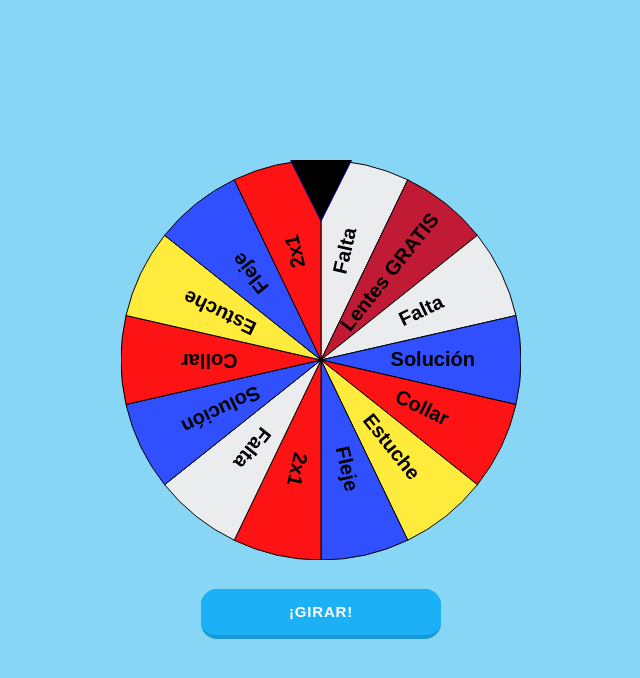
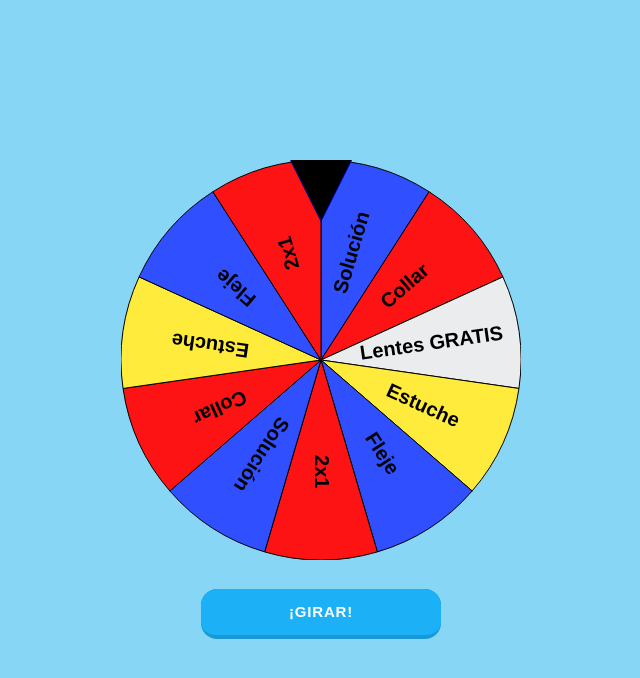
Before and after one commit to luislealdev/ruleta-visualCenter, a website: page index.html in a window 1280 px wide. Shown: the whole page, without its empty margins (319-959 px from the left). Drawn offline with nearby package versions, Linux system fonts and the light colour scheme; some packages are replaced by stand-ins of ours; a script that the page names is missing.

Commit message:
Delete the falta field

```diff
--- a/js/functions.js
+++ b/js/functions.js
@@ -1,16 +1,13 @@
 var miRuleta = new Winwheel({
-  numSegments: 14,
+  numSegments: 11,
   outerRadius: 200,
   segments: [
-    { fillStyle: "#EBECEE", text: "Falta" },
-    { fillStyle: "#C01A34", text: "Lentes GRATIS" },
-    { fillStyle: "#EBECEE", text: "Falta" },
     { fillStyle: "#304ffe", text: "Solución" },
     { fillStyle: "#FD1314", text: "Collar" },
+    { fillStyle: "#EBECEE", text: "Lentes GRATIS" },
     { fillStyle: "#ffeb3b", text: "Estuche" },
     { fillStyle: "#304ffe", text: "Fleje" },
     { fillStyle: "#FD1314", text: "2x1" },
-    { fillStyle: "#EBECEE", text: "Falta" },
     { fillStyle: "#304ffe", text: "Solución" },
     { fillStyle: "#FD1314", text: "Collar" },
     { fillStyle: "#ffeb3b", text: "Estuche" },
```
Also changed, not shown: index.html (+0 -3 lines).
